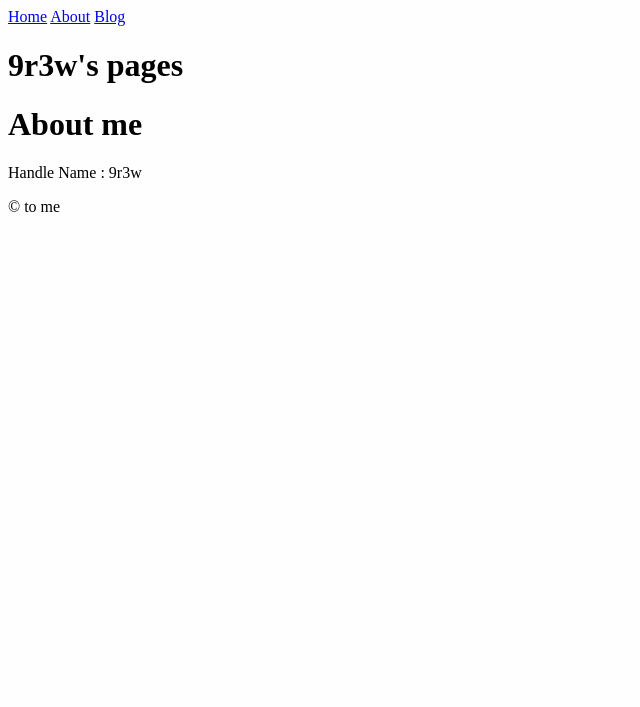
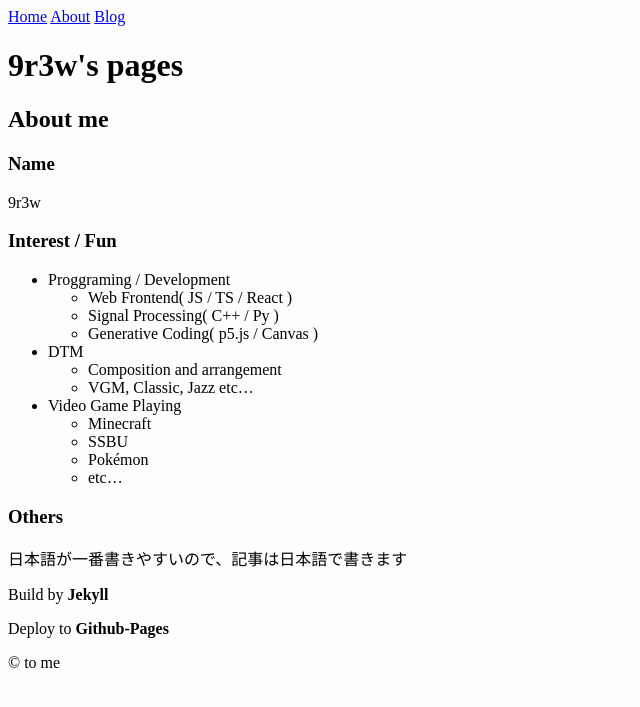
Before and after one commit to 9r3w/9r3w.github.io, a Jekyll site: the page built from about.md, in a window 1280 px wide. Shown: the top 707 px of the page, without its empty margins (0-640 px from the left). Built offline with Jekyll 4.4.1, drawn with Linux system fonts in a browser that asks for light colours.

Commit message:
Update about.md

```diff
--- a/about.md
+++ b/about.md
@@ -3,6 +3,31 @@ layout: default
 title: 9r3w's pages
 ---
 
-# About me
+## About me
 
-Handle Name : 9r3w
+### Name
+
+9r3w
+
+### Interest / Fun
+
+- Proggraming / Development
+  - Web Frontend( JS / TS / React )
+  - Signal Processing( C++ / Py )
+  - Generative Coding( p5.js / Canvas )
+- DTM
+  - Composition and arrangement
+  - VGM, Classic, Jazz etc…
+- Video Game Playing
+  - Minecraft
+  - SSBU
+  - Pokémon
+  - etc…
+
+### Others
+
+日本語が一番書きやすいので、記事は日本語で書きます
+
+Build by **Jekyll**
+
+Deploy to **Github-Pages**
```
